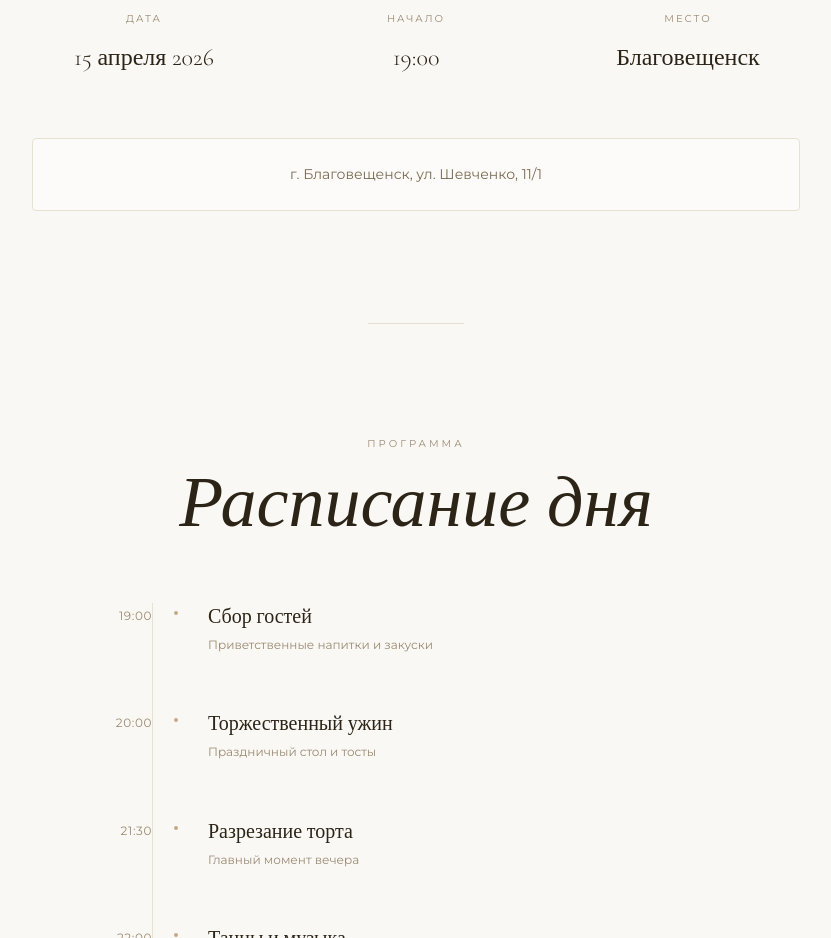
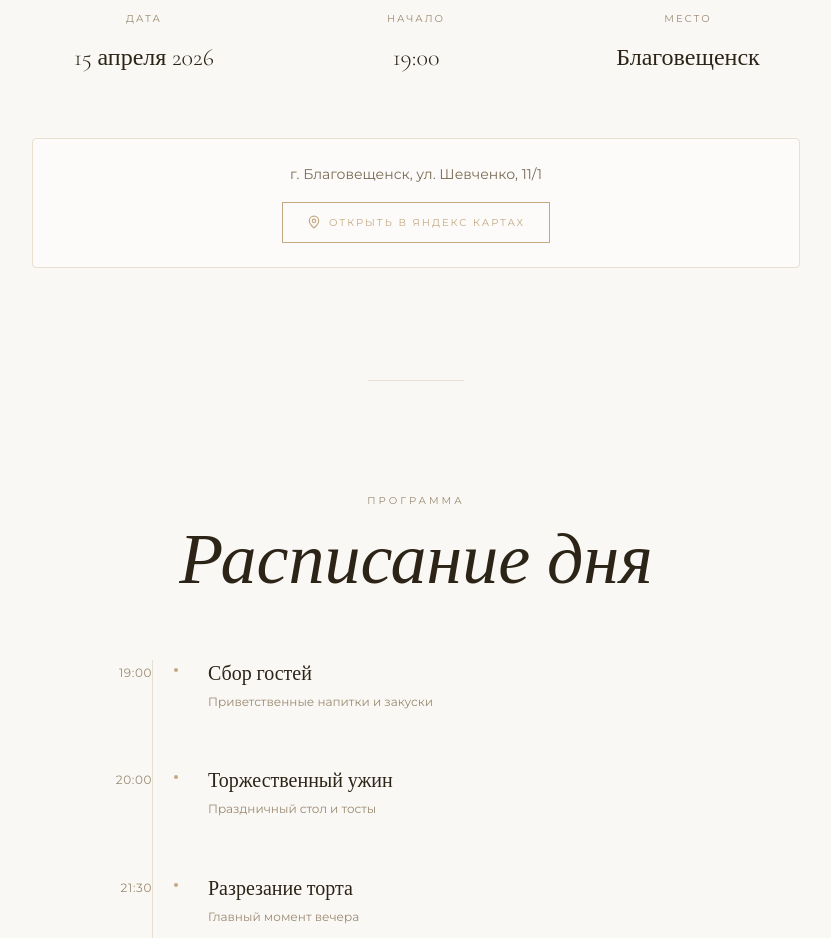
Before and after one commit to pr-poehali-dev/birthday-invitation-32, a React (Vite) app: page / in a window 1280 px wide. Shown: the part 1140-2078 px from the top of the page, without its empty margins (224-1055 px from the left). Built offline with nearby package versions, Linux system fonts and the light colour scheme.

Commit message:
Добавить функцию запроса

```diff
--- a/src/pages/Index.tsx
+++ b/src/pages/Index.tsx
@@ -143,10 +143,19 @@ export default function Index() {
             ))}
           </div>
 
-          <div className="mt-16 p-6 border border-[#e8e0d0] rounded-sm bg-white/50">
+          <div className="mt-16 p-6 border border-[#e8e0d0] rounded-sm bg-white/50 flex flex-col items-center gap-4">
             <p className="font-body text-sm text-[#7a6a52] leading-relaxed">
               г. Благовещенск, ул. Шевченко, 11/1
             </p>
+            <a
+              href="https://yandex.ru/maps/?text=Благовещенск%2C+ул.+Шевченко%2C+11/1"
+              target="_blank"
+              rel="noopener noreferrer"
+              className="inline-flex items-center gap-2 px-6 py-3 border border-[#c4a882] text-[#c4a882] font-body text-[10px] uppercase tracking-[0.2em] hover:bg-[#c4a882] hover:text-white transition-all duration-300"
+            >
+              <Icon name="MapPin" size={14} />
+              Открыть в Яндекс Картах
+            </a>
           </div>
         </div>
       </section>
```
